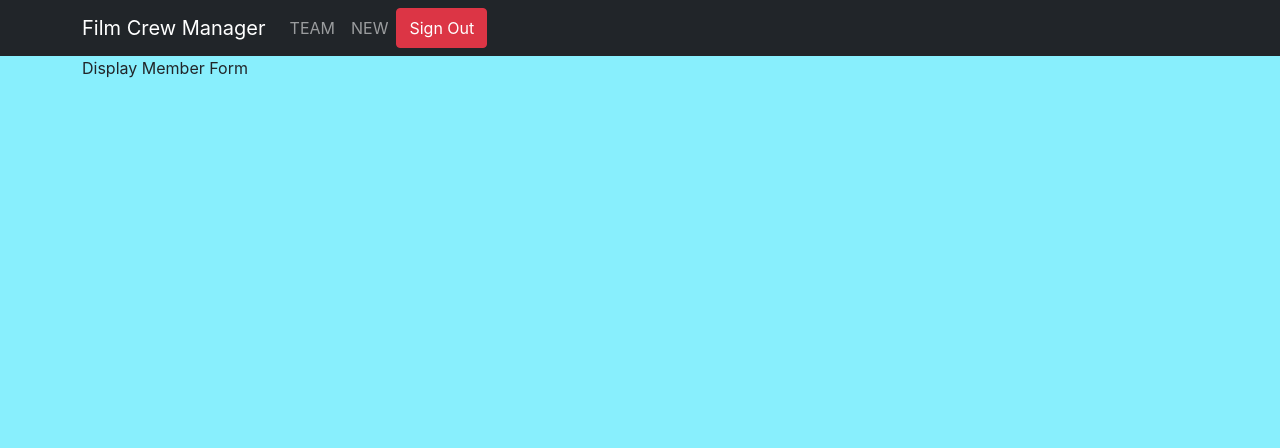
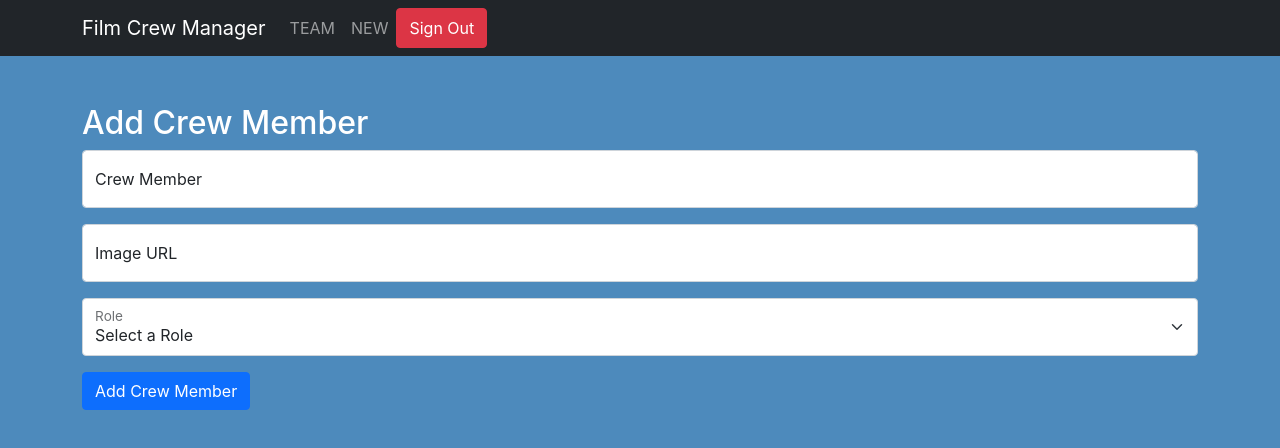
Before and after one commit to alexberka/INDIVIDUAL-ASSIGNMENT-Team-Roster, a Next.js app: page /new in a window 1280 px wide. Shown: the top 448 px of the page. Built offline with nearby package versions, Linux system fonts and the light colour scheme; no server answers; sample sign-in values are in the browser's storage.

Commit message:
Update/Create members, basic styling

```diff
--- a/components/Signin.js
+++ b/components/Signin.js
@@ -1,8 +1,16 @@
-import React from 'react';
+import React, { useEffect } from 'react';
 import { Button } from 'react-bootstrap';
+import { useRouter } from 'next/router';
 import { signIn } from '../utils/auth';
 
 function Signin() {
+  const router = useRouter();
+
+  useEffect(() => {
+    router.push('/');
+  // eslint-disable-next-line react-hooks/exhaustive-deps
+  }, []);
+
   return (
     <div
       className="text-center d-flex flex-column justify-content-center align-content-center"
@@ -13,8 +21,7 @@ function Signin() {
         margin: '0 auto',
       }}
     >
-      <h1>Hi there!</h1>
-      <p>Click the button below to login!</p>
+      <h1>Film Crew Manager</h1>
       <Button type="button" size="lg" className="copy-btn" onClick={signIn}>
         Sign In
       </Button>
--- a/components/forms/MemberForm.js
+++ b/components/forms/MemberForm.js
@@ -1,9 +1,115 @@
-import React from 'react';
+import React, { useEffect, useState } from 'react';
+import {
+  Button,
+  FloatingLabel,
+  Form,
+} from 'react-bootstrap';
+import PropTypes from 'prop-types';
+import { useRouter } from 'next/router';
+import { createMember, updateMember } from '../../api/memberData';
+import { useAuth } from '../../utils/context/authContext';
 
-export default function MemberForm() {
+const emptyObject = {
+  name: '',
+  image: '',
+  role: '',
+};
+
+export default function MemberForm({ member }) {
+  const [formInput, setFormInput] = useState(emptyObject);
+  const router = useRouter();
+  const { user } = useAuth();
+  useEffect(() => {
+    if (member.firebaseKey) setFormInput(member);
+  }, [member, user]);
+
+  const handleChange = (e) => {
+    const { name, value } = e.target;
+    setFormInput((prevState) => ({
+      ...prevState,
+      [name]: value,
+    }));
+  };
+
+  const handleSubmit = (e) => {
+    e.preventDefault();
+    if (member.firebaseKey) {
+      updateMember(formInput).then(() => router.push('/team'));
+    } else {
+      const payload = { ...formInput, uid: user.uid };
+      createMember(payload).then(({ name }) => {
+        const patchPayload = { firebaseKey: name };
+        updateMember(patchPayload).then(() => {
+          router.push('/team');
+        });
+      });
+    }
+  };
+
   return (
-    <div>
-      Display Member Form
-    </div>
+    <Form onSubmit={handleSubmit}>
+      <h2 className="text-white mt-5">{member.firebaseKey ? 'Update' : 'Add'} Crew Member</h2>
+
+      <FloatingLabel controlId="crewMember" label="Crew Member" className="mb-3">
+        <Form.Control
+          type="text"
+          placeholder=""
+          name="name"
+          value={formInput.name}
+          onChange={handleChange}
+          required
+        />
+      </FloatingLabel>
+
+      <FloatingLabel controlId="crewImage" label="Image URL" className="mb-3">
+        <Form.Control
+          type="text"
+          placeholder=""
+          name="image"
+          value={formInput.image}
+          onChange={handleChange}
+          required
+        />
+      </FloatingLabel>
+
+      <FloatingLabel controlId="floatingSelect" label="Role">
+        <Form.Select
+          aria-label="Crew Role"
+          name="role"
+          onChange={handleChange}
+          className="mb-3"
+          value={formInput.role}
+          required
+        >
+          <option value="">Select a Role</option>
+          <option value="Director">Director</option>
+          <option value="First Assistant Director">First Assistant Director</option>
+          <option value="Director of Photography">Director of Photography</option>
+          <option value="Editor">Editor</option>
+          <option value="Production Designer">Production Designer</option>
+          <option value="Costume Designer">Costume Designer</option>
+          <option value="Production Sound Mixer">Production Sound Mixer</option>
+          <option value="Chief Lighting Technician">Chief Lighting Technician</option>
+          <option value="Composer">Composer</option>
+          <option value="Stunt Coordinator">Stunt Coordinator</option>
+        </Form.Select>
+      </FloatingLabel>
+
+      <Button type="submit">{member.firebaseKey ? 'Update' : 'Add'} Crew Member</Button>
+    </Form>
+
   );
 }
+
+MemberForm.propTypes = {
+  member: PropTypes.shape({
+    name: PropTypes.string,
+    image: PropTypes.string,
+    role: PropTypes.string,
+    firebaseKey: PropTypes.string,
+  }),
+};
+
+MemberForm.defaultProps = {
+  member: emptyObject,
+};
--- a/pages/new.js
+++ b/pages/new.js
@@ -2,9 +2,5 @@ import React from 'react';
 import MemberForm from '../components/forms/MemberForm';
 
 export default function NewMember() {
-  return (
-    <div>
-      <MemberForm />
-    </div>
-  );
+  return <MemberForm />;
 }
--- a/styles/globals.css
+++ b/styles/globals.css
@@ -18,7 +18,17 @@ a {
 }
 
 body {
-  background-color: #88effd;
+  background-color: #4d8abc;
+}
+
+.welcome {
+  background: rgba(220, 220, 220, 0.642);
+  border-radius: 10px;
+  padding: 10px 20px;
+  text-shadow: 1px 1px 1px white;
+  .copy-btn {
+    margin: 5px;
+  }
 }
 
 .crew-image {
```
Also changed, not shown: pages/index.js (+14 -5 lines), pages/member/edit/[firebaseKey].js (added, +17 -0 lines).
